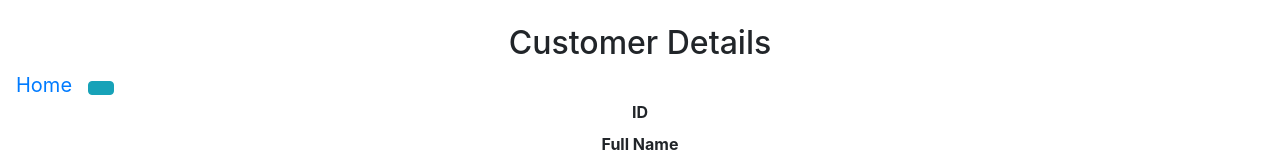
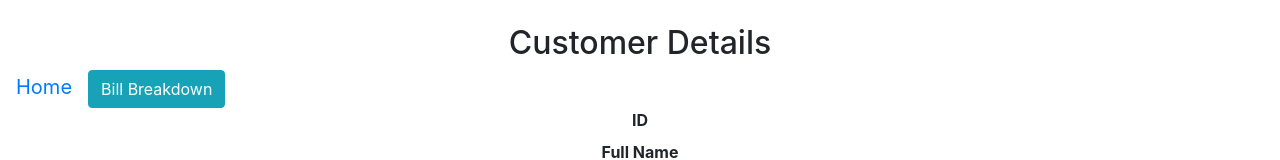
Before and after one commit to Prot0ast/SSP2-FR, a React (Create React App) app: page /Customers/1 in a window 1280 px wide. Shown: the part 216-376 px from the top of the page. Built offline with nearby package versions, Linux system fonts and the light colour scheme; no server answers; the HTML template or start-up script is replaced by a standard one.

Commit message:
pushing current changes

```diff
--- a/src/App.tsx
+++ b/src/App.tsx
@@ -23,7 +23,6 @@ function App() {
           <Route path="/Device" element={<Devices />}/>
           <Route path="/Device/:deviceId" element={<DeviceDetails/>}/>
           <Route path="/CustomerPlan" element={<CustomerPlans/>}/>
-
         </Routes>
       </BrowserRouter>
     </ThemeContext.Provider>
--- a/src/pages/CustomerDetails.tsx
+++ b/src/pages/CustomerDetails.tsx
@@ -6,27 +6,6 @@ import { Footer, Header } from "../components";
 import './Page.css';
 
 export function CustomerDetails() {
-  // fetch("https://localhost:5001/api/Customer/${customerId}") // <- how to pass customer id???
-  // .then(function(response){
-  //   return response.json();
-  // }).then(function(customer){
-  //   let placeholder = document.querySelector("#data-output");
-  //   let out = "";
-  //   for(let c of customer){
-  //     out += `
-  //     <tr>
-  //       <td>${c.id}</td>
-  //       <td>${c.fullName}</td>
-  //       <td>${c.email}</td>
-  //       <td>${c.plans}</td>
-  //       <td>${c.cardType}</td>
-  //       <td>${c.devices}</td>
-  //       <td>${c.fullName}</td>
-  //     </tr>
-  //     `;
-  //   }
-  //   placeholder!.innerHTML = out;
-  // })
   const [customer, setCustomer] = React.useState({
     id: "",
     fullName: "",
@@ -54,7 +33,7 @@ export function CustomerDetails() {
       <Header />
       <h2 className="centerText">Customer Details</h2>
       <a className="btn-btn-primary btn-lg" href="/">Home</a>
-      <a className='btn btn-info' href="/Customer/$:bill"></a>
+      <a className='btn btn-info' href="/Customer/$:bill">Bill Breakdown</a>
       <dl>
         <dt className="centerText">ID</dt>
         <dd>{customer.id}</dd>
```
